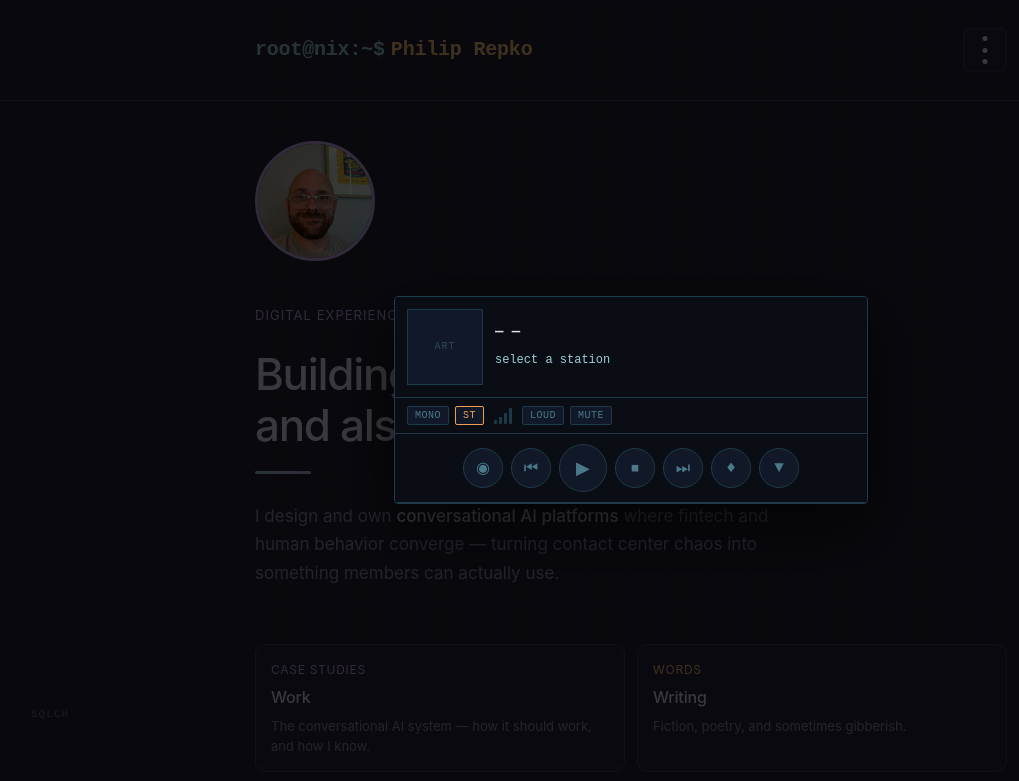
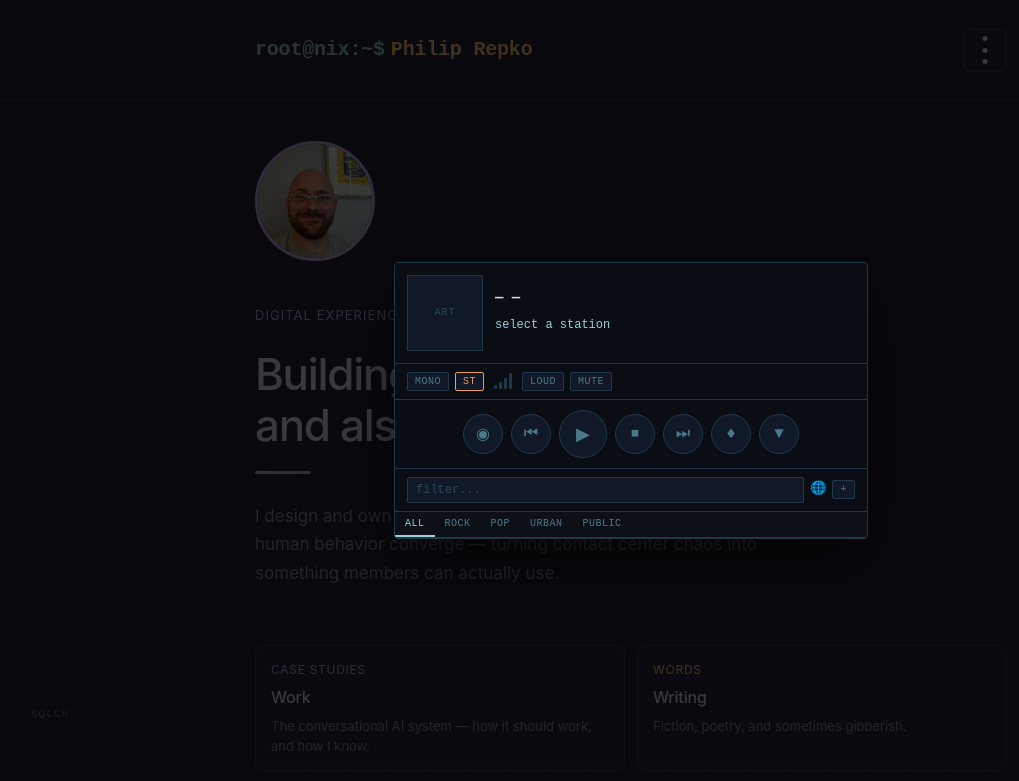
Before and after one commit to SW-philip/portfolio, a plain HTML site: page index.html in a window 1280 px wide. Both pictures are taken after a click on the button "SQLCH". Shown: the top 781 px of the page, without its empty margins (9-1028 px from the left). Drawn offline with Linux system fonts and the light colour scheme.

Commit message:
add sqlch filter bar and category tabs

```diff
--- a/index.html
+++ b/index.html
@@ -229,6 +229,53 @@
     }
     .sq-transport-btn:hover { color: #9ccfd8; border-color: #2e6a7a; background: #172030; }
     .sq-transport-btn.play-btn { width: 48px; height: 48px; font-size: 18px; }
+    .sq-filter-row {
+      display: flex;
+      align-items: center;
+      padding: 8px 12px;
+      background: #0a0e14;
+      border-bottom: 1px solid #1e3a4a;
+      gap: 6px;
+      flex-shrink: 0;
+    }
+    .sq-filter-input {
+      flex: 1;
+      background: #111827;
+      border: 1px solid #1e3a4a;
+      color: #9ccfd8;
+      font-family: 'Courier New', Courier, monospace;
+      font-size: 12px;
+      padding: 5px 8px;
+      outline: none;
+      border-radius: 2px;
+    }
+    .sq-filter-input::placeholder { color: #2a4a5a; }
+    .sq-filter-input:focus { border-color: #2e6a7a; }
+    .sq-filter-icon { font-size: 13px; color: #2a4a5a; user-select: none; }
+    .sq-tabs {
+      display: flex;
+      border-bottom: 1px solid #1e3a4a;
+      overflow-x: auto;
+      scrollbar-width: none;
+      flex-shrink: 0;
+    }
+    .sq-tabs::-webkit-scrollbar { display: none; }
+    .sq-tab {
+      font-family: 'Courier New', Courier, monospace;
+      font-size: 10px;
+      color: #4a7a8a;
+      background: none;
+      border: none;
+      border-bottom: 2px solid transparent;
+      padding: 6px 10px;
+      cursor: pointer;
+      letter-spacing: 0.5px;
+      text-transform: uppercase;
+      white-space: nowrap;
+      transition: color 0.15s;
+    }
+    .sq-tab:hover { color: #9ccfd8; }
+    .sq-tab.active { color: #9ccfd8; border-bottom-color: #9ccfd8; }
 
     /* ── TERMINAL ELEMENTS ── */
     .nav-name {
@@ -725,6 +772,18 @@
       <button class="sq-transport-btn" title="Bookmark">&#9830;</button>
       <button class="sq-transport-btn" onclick="closeSqlch()" title="Collapse">&#9660;</button>
     </div>
+    <div class="sq-filter-row">
+      <input class="sq-filter-input" id="sq-filter" placeholder="filter..." oninput="sqFilter()" />
+      <span class="sq-filter-icon">&#127760;</span>
+      <button class="sq-ctrl-btn">+</button>
+    </div>
+    <div class="sq-tabs" id="sq-tabs">
+      <button class="sq-tab active" data-cat="ALL" onclick="sqSetTab(this)">ALL</button>
+      <button class="sq-tab" data-cat="Rock" onclick="sqSetTab(this)">Rock</button>
+      <button class="sq-tab" data-cat="Pop" onclick="sqSetTab(this)">Pop</button>
+      <button class="sq-tab" data-cat="Urban" onclick="sqSetTab(this)">Urban</button>
+      <button class="sq-tab" data-cat="Public" onclick="sqSetTab(this)">Public</button>
+    </div>
   </div>
 </div>
 <audio id="sqlch-audio" crossorigin="anonymous"></audio>
@@ -777,6 +836,21 @@
     audio.muted = !audio.muted;
     btn.classList.toggle('active', audio.muted);
   }
+
+  var sqActiveTab = 'ALL';
+  var sqFilterText = '';
+
+  function sqSetTab(btn) {
+    document.querySelectorAll('.sq-tab').forEach(function(t) { t.classList.remove('active'); });
+    btn.classList.add('active');
+    sqActiveTab = btn.dataset.cat;
+    sqRenderList();
+  }
+  function sqFilter() {
+    sqFilterText = document.getElementById('sq-filter').value.toLowerCase();
+    sqRenderList();
+  }
+  function sqRenderList() { /* implemented in Task 6 */ }
 </script>
 
 </body>
```
